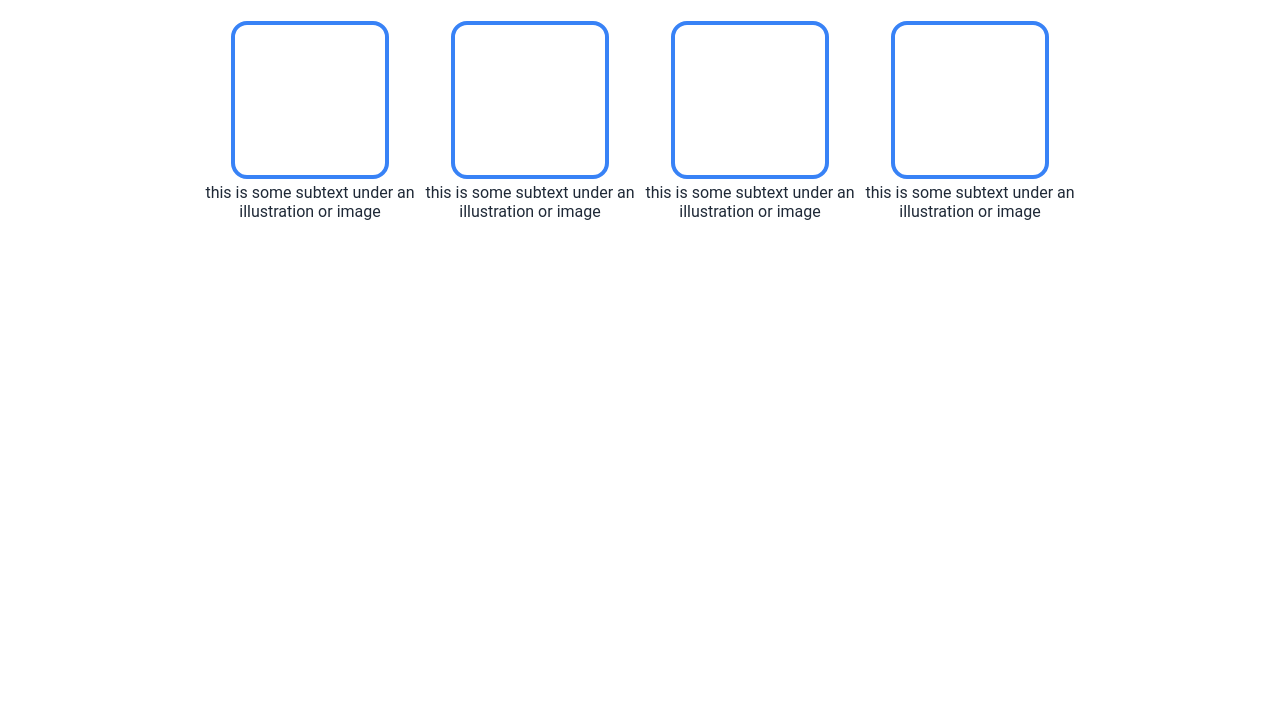
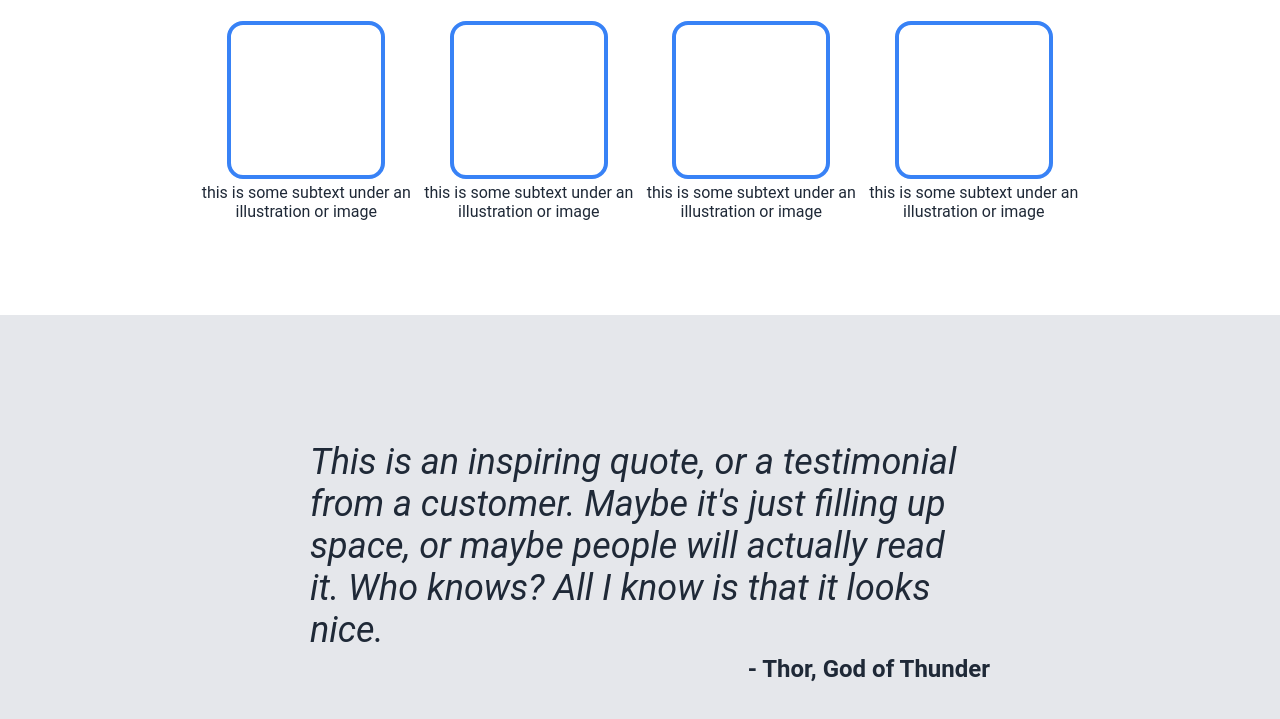
Before and after one commit to edwards955/landing-page, a plain HTML site: page index.html in a window 1280 px wide. Shown: the part 595-1314 px from the top of the page. Before the commit the page ends 910 px from the top, so only its background shows below. Drawn offline with Linux system fonts and the light colour scheme.

Commit message:
Add third quote section

```diff
--- a/index.html
+++ b/index.html
@@ -46,5 +46,12 @@
                 </div>
             </div>
         </div>
+        <div class="quote">
+            <p class="quote-text spacing">This is an inspiring quote, or a testimonial from a customer.
+                Maybe it's just filling up space, or maybe people will actually
+                read it. Who knows? All I know is that it looks nice.
+            </p>
+            <p class="citation spacing">- Thor, God of Thunder</p>
+        </div>
     </body>
 </html>
--- a/style.css
+++ b/style.css
@@ -94,6 +94,7 @@ button {
 .info-content {
     display: flex;
     justify-content: center;
+    gap: 10px;
 }
 
 .info-block {
@@ -115,6 +116,28 @@ button {
     color: #1f2937;
 }
 
+.quote {
+    background-color: #e5e7eb;
+    padding: 90px;
+}
+
+.quote-text {
+    font-size: 36px;
+    font-style: italic;
+    color: #1f2937;
+    padding-left: 20px;
+    padding-right: 20px;
+    margin-bottom: 4px;
+}
+
+.citation {
+    font-size: 24px;
+    font-weight: bold;
+    color: #1f2937;
+    margin-top: 0;
+    text-align: right;
+}
+
 .spacing {
     margin-left: 200px;
     margin-right: 200px;
```
